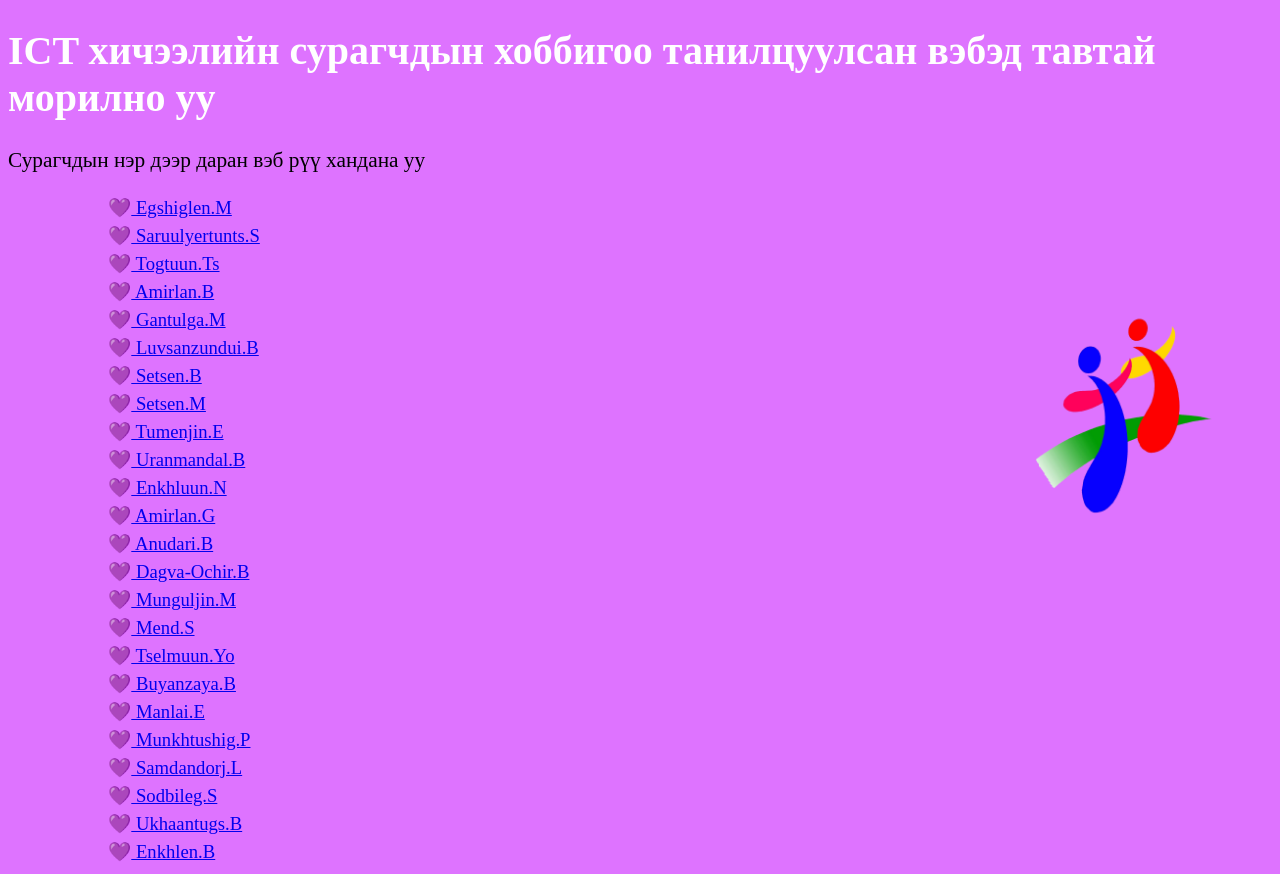
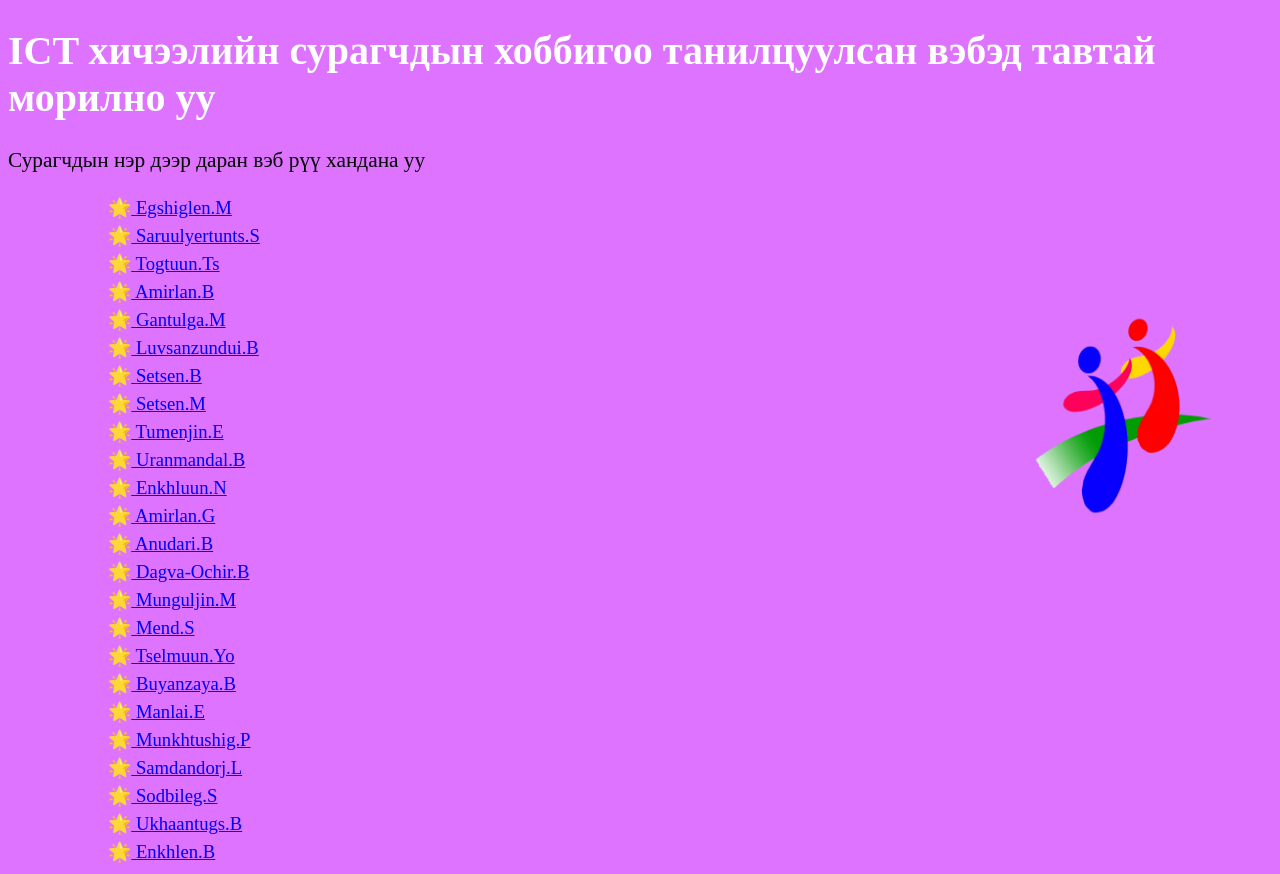
Before and after one commit to davaasurenj/Hobbies, a plain HTML site: page index.html in a window 1280 px wide. Drawn offline with Linux system fonts and the light colour scheme.

Commit message:
Change list-style-type from heart to star emoji

```diff
--- a/style.css
+++ b/style.css
@@ -14,7 +14,7 @@ p{font-size: 16pt}
 li {
   font-size:14pt;
     padding-left: 100px;
-    list-style-type: "💜";
+    list-style-type: "🌟";
       list-style-position: inside;
       line-height: 150%
 }
```
